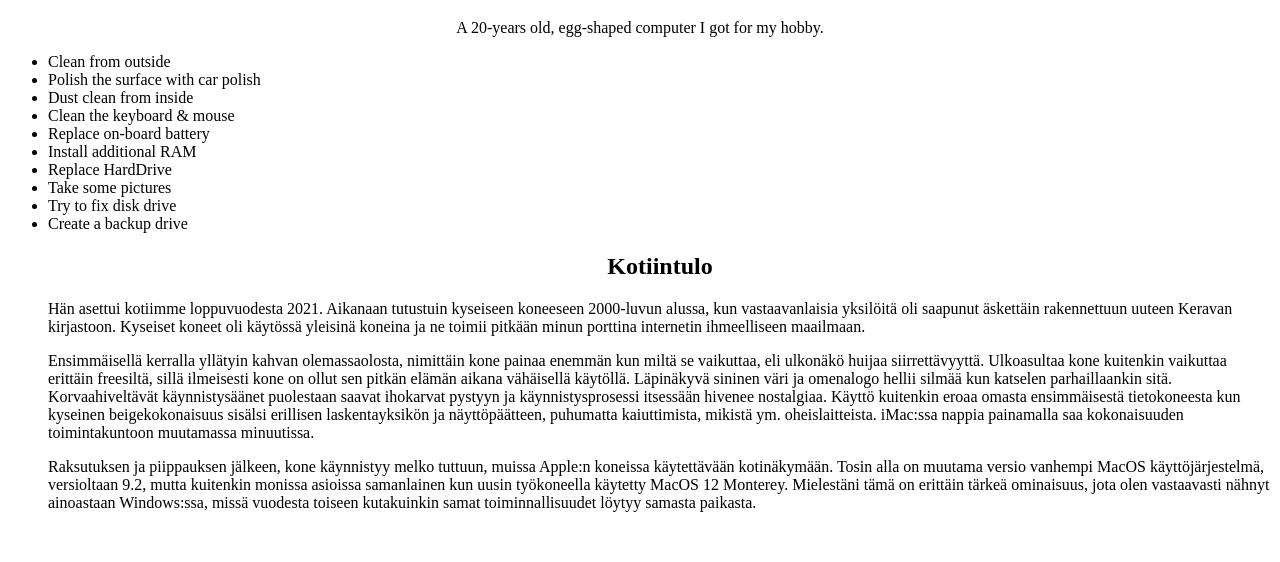
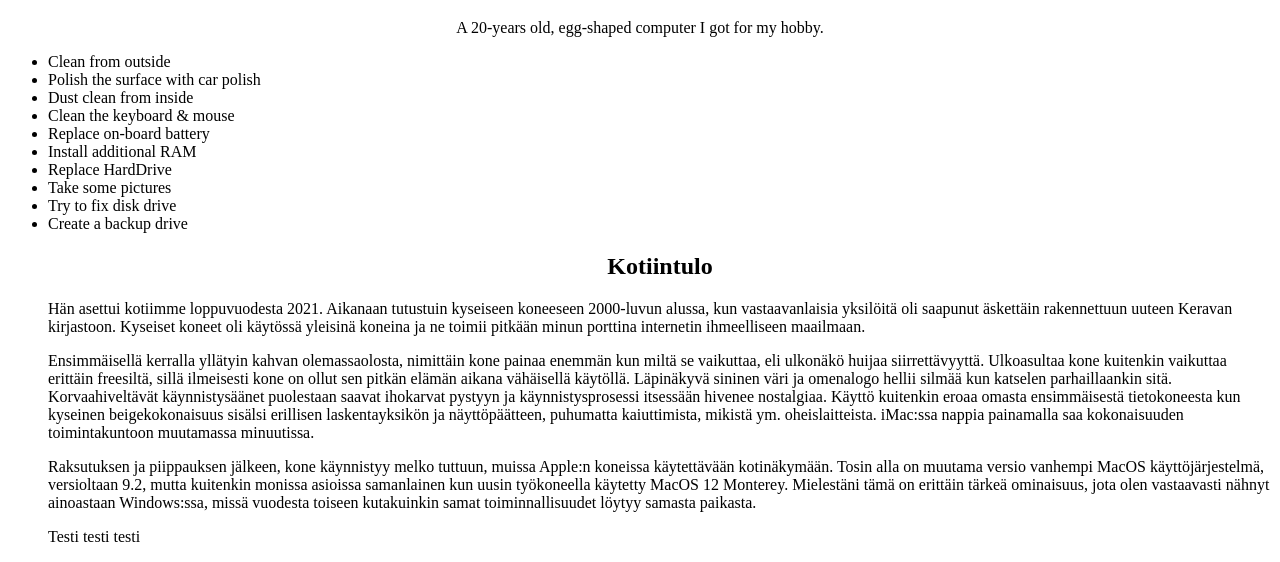
Before and after one commit to niksiboxi/html_homepage, a plain HTML site: page index.html in a window 1280 px wide. Shown: the part 409-971 px from the top of the page. Before the commit the page ends 937 px from the top, so only its background shows below. Drawn offline with Linux system fonts and the light colour scheme.

Commit message:
Add testing

```diff
--- a/index.html
+++ b/index.html
@@ -50,5 +50,8 @@
 	kun uusin työkoneella käytetty MacOS 12 Monterey. Mielestäni tämä on erittäin tärkeä ominaisuus, jota olen vastaavasti nähnyt
 	ainoastaan Windows:ssa, missä vuodesta toiseen kutakuinkin samat toiminnallisuudet löytyy samasta paikasta.
 	</p>
+	<p>
+	Testi testi testi
+	</p>
 	</section>
 </html>
```
